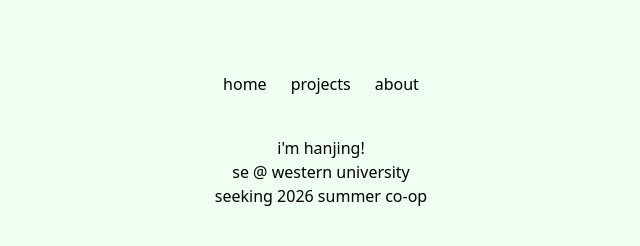
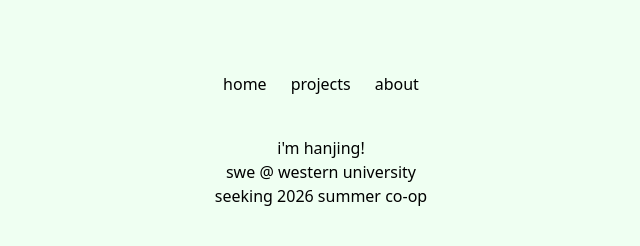
Before and after one commit to hanjing06/hanjing.dev, a Next.js app: page / in a window 1280 px wide. Shown: the top 246 px of the page, without its empty margins (319-959 px from the left). Built offline with nearby package versions, Linux system fonts and the light colour scheme.

Commit message:
Fixed icons

```diff
--- a/app/page.tsx
+++ b/app/page.tsx
@@ -11,7 +11,7 @@
     <h1>i'm hanjing!</h1>
 
     {/*header*/}
-    <p><span>se @ western university</span></p>
+    <p><span>swe @ western university</span></p>
 
     {/*buttons*/}
     <p><a href="mailto:hanjinglin8@gmail.com" target="_blank">
```
